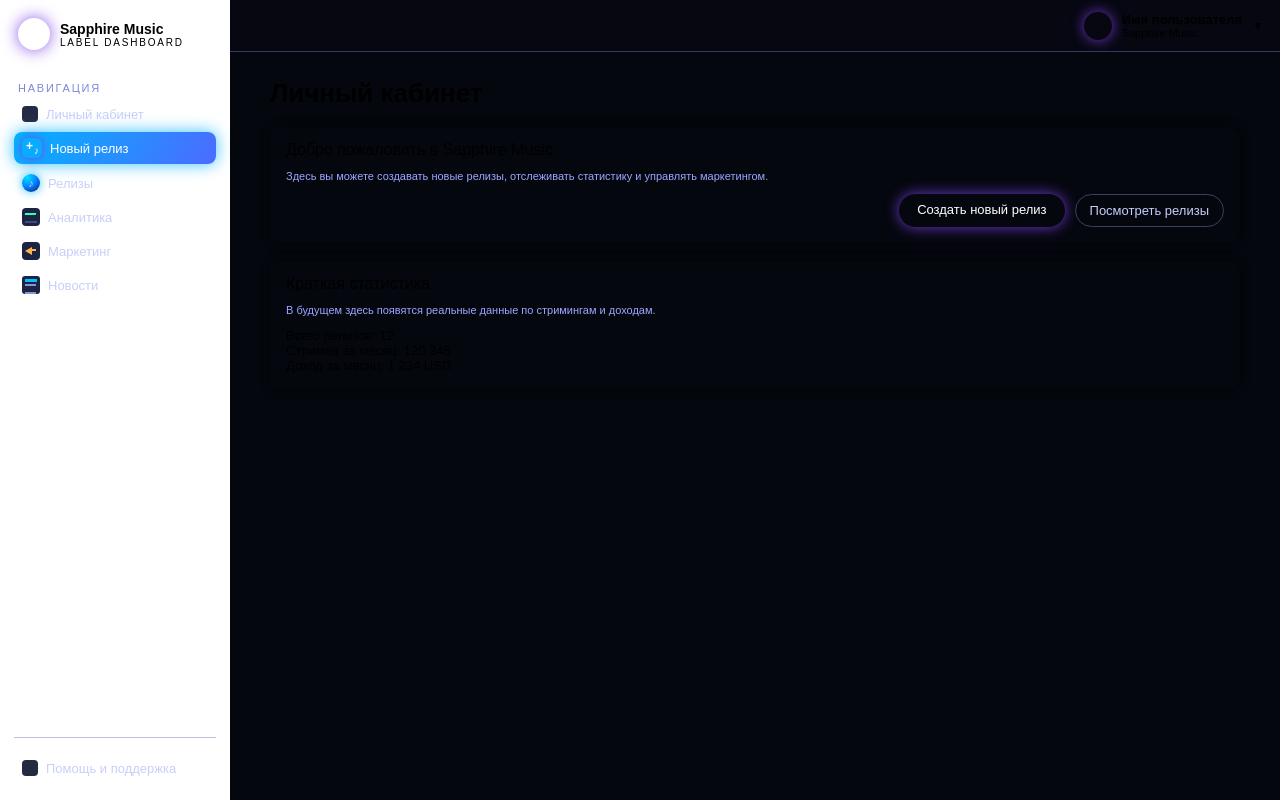
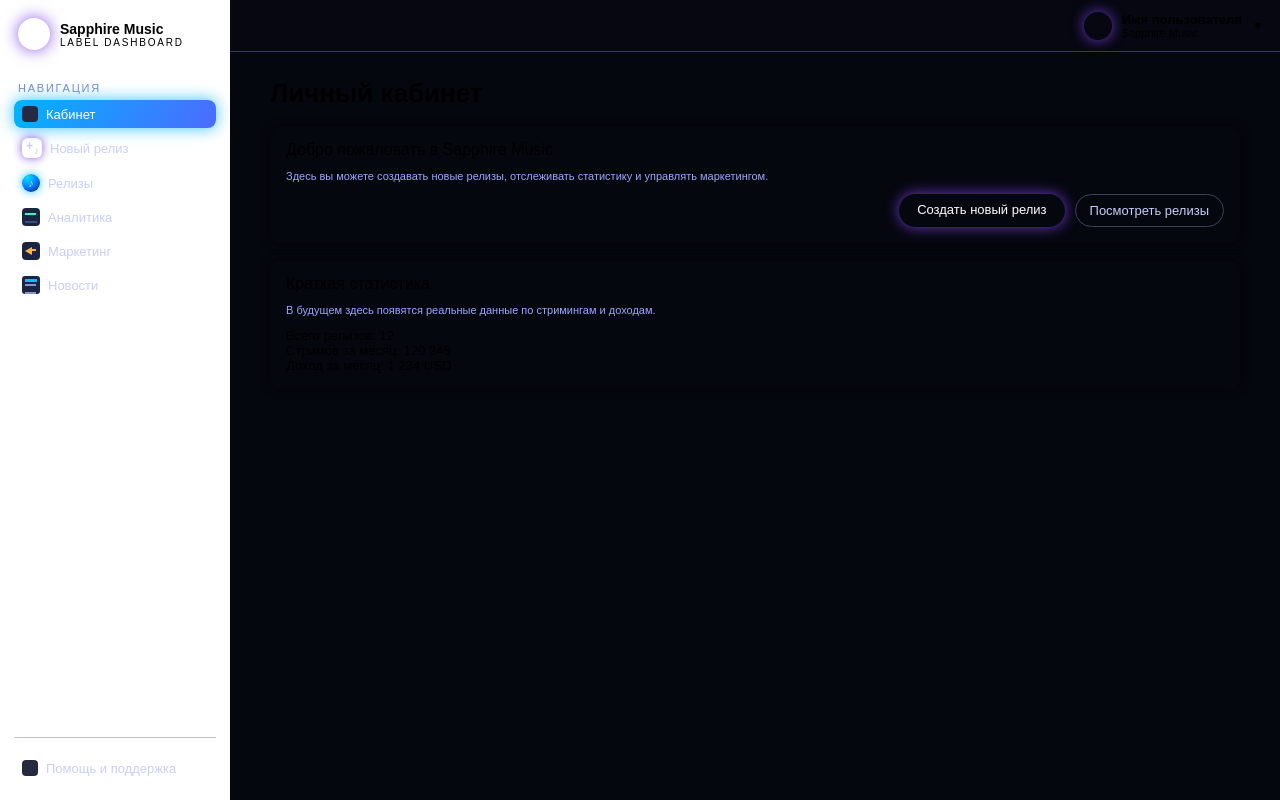
Before and after one commit to labelsapphiremusic-stack/index, a plain HTML site: page index.html in a window 1280 px wide. Drawn offline with Linux system fonts and the light colour scheme.

Commit message:
index.html

```diff
--- a/index.html
+++ b/index.html
@@ -18,22 +18,24 @@
 
     <div class="sidebar-section-title">Навигация</div>
 <ul class="nav-list">
+  <ul class="nav-list">
     <li>
-        <a href="index.html" class="nav-item">
+        <a href="index.html" class="nav-item active">
             <div class="nav-item-left">
                 <div class="nav-icon-bullet"></div>
-                <span>Личный кабинет</span>
+                <span>Кабинет</span>
             </div>
         </a>
     </li>
     <li>
-        <a href="newrelease.html" class="nav-item active">
+        <a href="newrelease.html" class="nav-item">
             <div class="nav-item-left">
                 <div class="nav-icon-plus-note"></div>
                 <span>Новый релиз</span>
             </div>
         </a>
     </li>
+</ul>
         <li>
             <a href="releases.html" class="nav-item">
                 <div class="nav-item-left">
```
